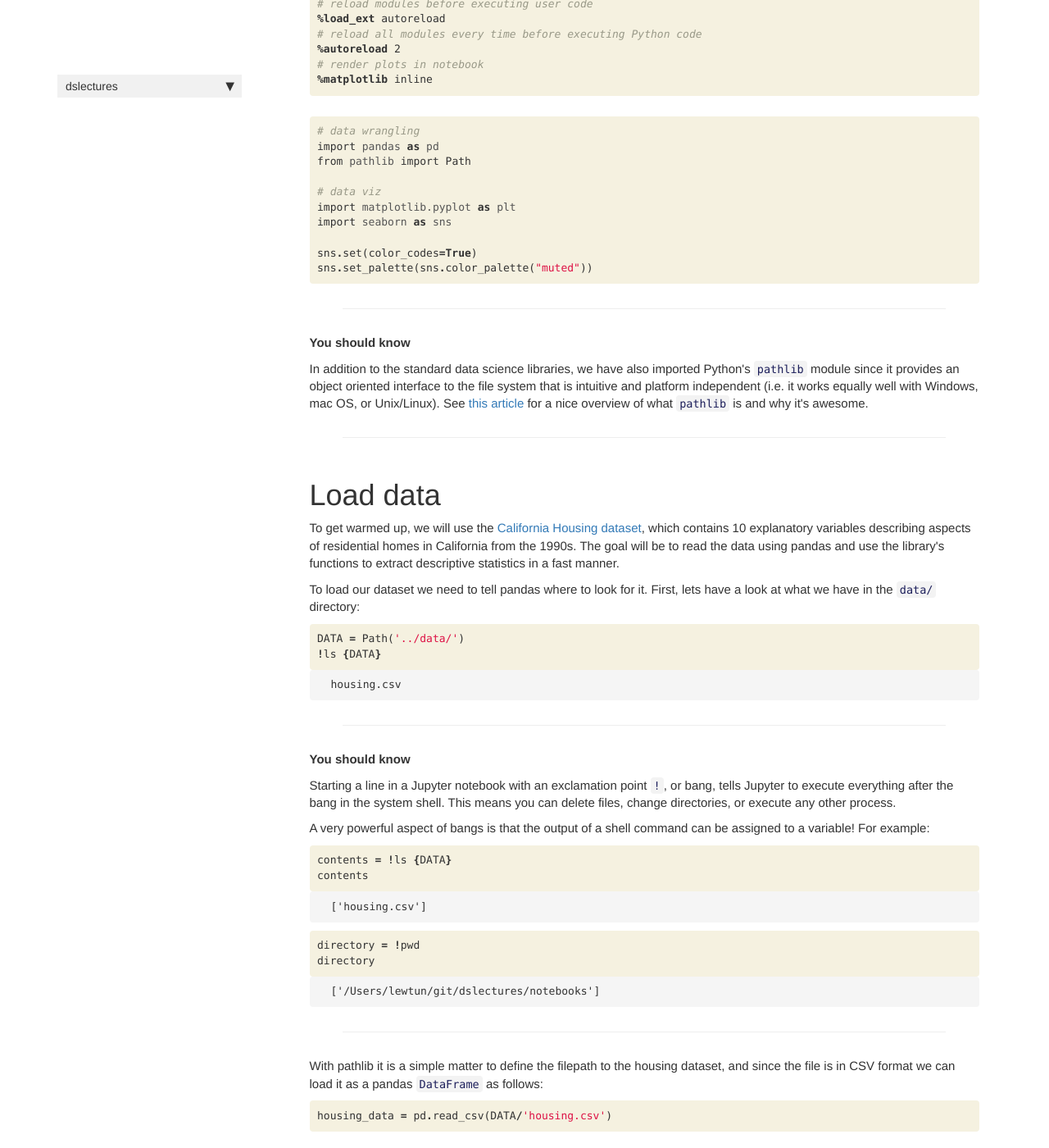
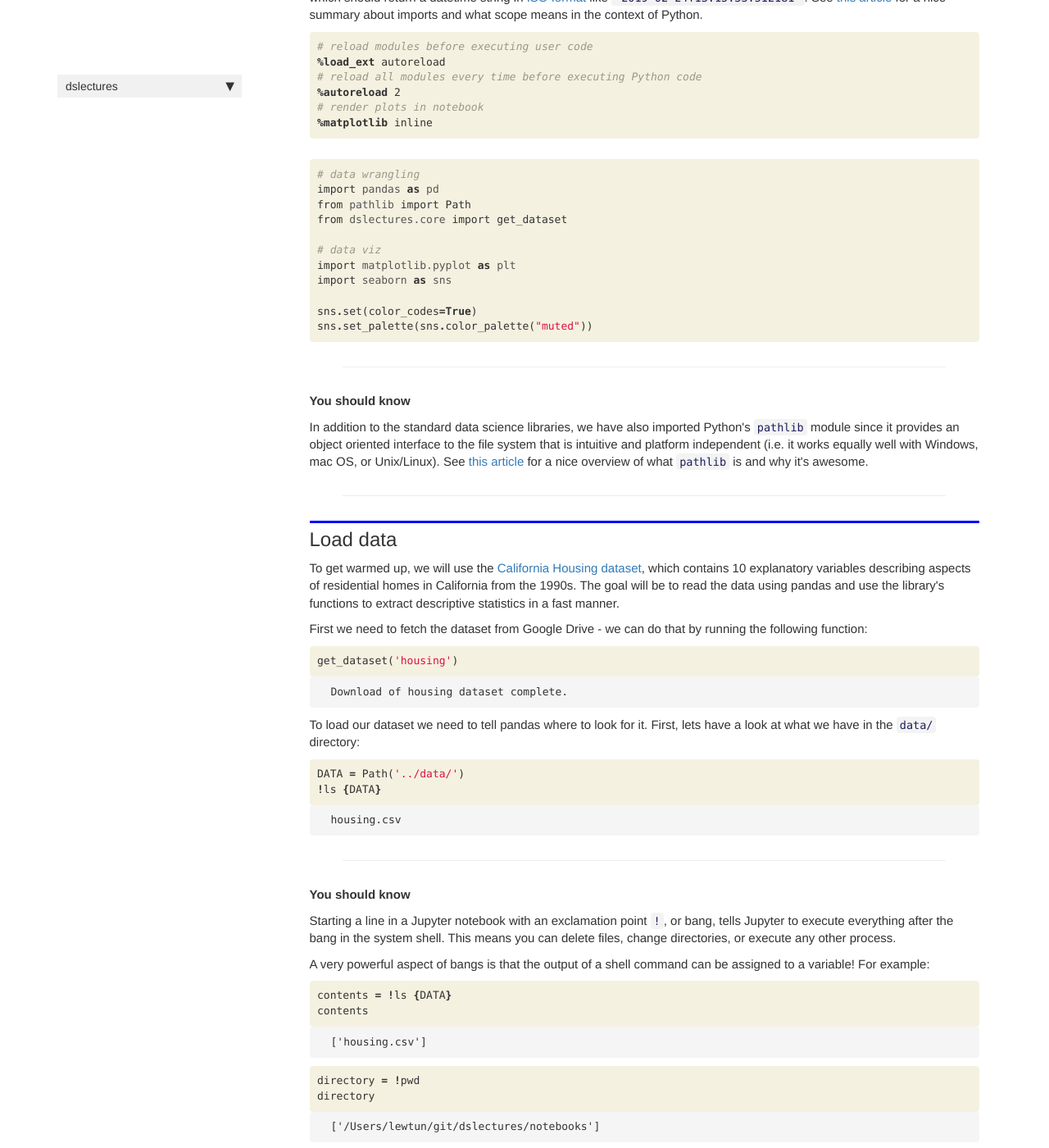
Before and after one commit to lewtun/dslectures, a Jekyll site: the page built from docs/lesson01_intro-to-pandas.html, in a window 1280 px wide and 1400 px high, scrolled down 2847 px. Shown: the whole window at 82% size. Built offline with Jekyll 4.4.1, drawn with Linux system fonts in a browser that asks for light colours; nearby versions of some CDN libraries; comment, search, counter and statistics services are not loaded; some of the changed text lies outside the part shown.

Commit message:
Add housing dataset to fetch function and fix centering of images in lesson01

```diff
--- a/docs/lesson01_intro-to-pandas.html
+++ b/docs/lesson01_intro-to-pandas.html
@@ -24,7 +24,7 @@
 </div>
 <div class="cell border-box-sizing text_cell rendered"><div class="inner_cell">
 <div class="text_cell_render border-box-sizing rendered_html">
-<p><a href="https://mybinder.org/v2/gh/lewtun/dslectures/master?filepath=notebooks%2Flesson01.ipynb"><img src="https://mybinder.org/badge_logo.svg" alt="Binder"></a></p>
+<p><a href="https://mybinder.org/v2/gh/lewtun/dslectures/master?filepath=notebooks%2Flesson01_intro-to-pandas.ipynb"><img src="https://mybinder.org/badge_logo.svg" alt="Binder"></a></p>
 
 </div>
 </div>
@@ -70,8 +70,10 @@
 </div>
 <div class="cell border-box-sizing text_cell rendered"><div class="inner_cell">
 <div class="text_cell_render border-box-sizing rendered_html">
-<p>{% include image.html max-width="400" file="/dslectures/images/pandas.jpeg" %}</p>
-<p style="text-align: center;"> <b>Figure:</b> Not a Python library. </p><p><a href="https://pandas.pydata.org/">pandas</a> is one of the most popular Python libraries in data science and for good reasons. It provides high-level data structures and functions that are designed to make working with <em>structured</em> or <em>tabular</em> data fast, easy, and expressive. In particular, pandas provides fancy indexing capabilities that make it easy to reshape, slice and dice, perform aggregregations, and select subsets of data (and more!). Since data manipulation and cleaning are such important skills in data science, pandas will be one of the primary focuses in the first half of this module.</p>
+<div style="text-align: center">
+{% include image.html max-width="400" file="/dslectures/images/pandas.jpeg" %}
+<p style="text-align: center;"> <b>Figure:</b> Not a Python library. </p>
+</div><p><a href="https://pandas.pydata.org/">pandas</a> is one of the most popular Python libraries in data science and for good reasons. It provides high-level data structures and functions that are designed to make working with <em>structured</em> or <em>tabular</em> data fast, easy, and expressive. In particular, pandas provides fancy indexing capabilities that make it easy to reshape, slice and dice, perform aggregregations, and select subsets of data (and more!). Since data manipulation and cleaning are such important skills in data science, pandas will be one of the primary focuses in the first half of this module.</p>
 <p>The two workhorse data structures of pandas are:</p>
 <ul>
 <li><code>Series</code>: a one-dimensional array-like object that contains a sequence of values and an associated array of data labels, called its <em>index</em>;</li>
@@ -79,8 +81,10 @@
 </ul>
 <p>As a rough idea, you can think of <code>DataFrame</code> objects as "tables" and <code>Series</code> objects as vectors or columns of a table. (The analogy isn't perfect because you can actually use <code>DataFrame</code> objects to represent higher dimensional data using <em>hierarchical indexing</em>; we will learn about this later in the module.) A graphical representation of these data structures is shown in the figure below.</p>
 <p><br></p>
-<p>{% include image.html max-width="700" file="/dslectures/images/dataframe-series.png" %}</p>
-<p style="text-align: center;"> <b>Figure:</b> Graphical representation of the <code>Series</code> and <code>DataFrame</code> objects in pandas. </p><p>Throughout this module, we will use the following import statement for pandas</p>
+<div style="text-align: center">
+{% include image.html max-width="700" file="/dslectures/images/dataframe-series.png" %}
+<p style="text-align: center;"> <b>Figure:</b> Graphical representation of the <code>Series</code> and <code>DataFrame</code> objects in pandas. </p>
+</div><p>Throughout this module, we will use the following import statement for pandas</p>
 <div class="highlight"><pre><span></span><span class="kn">import</span> <span class="nn">pandas</span> <span class="k">as</span> <span class="nn">pd</span>
 </pre></div>
 <p>which is the accepted convention in the community. Thus whenever you see <code>pd</code> in code, you know it's referring to pandas.</p>
@@ -90,7 +94,7 @@
 </div>
 <div class="cell border-box-sizing text_cell rendered"><div class="inner_cell">
 <div class="text_cell_render border-box-sizing rendered_html">
-<h1 id="Import-libraries">Import libraries<a class="anchor-link" href="#Import-libraries">&#182;</a></h1>
+<h2 id="Import-libraries">Import libraries<a class="anchor-link" href="#Import-libraries">&#182;</a></h2>
 </div>
 </div>
 </div>
@@ -141,6 +145,7 @@
 <div class=" highlight hl-ipython3"><pre><span></span><span class="c1"># data wrangling</span>
 <span class="kn">import</span> <span class="nn">pandas</span> <span class="k">as</span> <span class="nn">pd</span>
 <span class="kn">from</span> <span class="nn">pathlib</span> <span class="kn">import</span> <span class="n">Path</span>
+<span class="kn">from</span> <span class="nn">dslectures.core</span> <span class="kn">import</span> <span class="n">get_dataset</span>
 
 <span class="c1"># data viz</span>
 <span class="kn">import</span> <span class="nn">matplotlib.pyplot</span> <span class="k">as</span> <span class="nn">plt</span>
@@ -167,13 +172,47 @@
 </div>
 <div class="cell border-box-sizing text_cell rendered"><div class="inner_cell">
 <div class="text_cell_render border-box-sizing rendered_html">
-<h1 id="Load-data">Load data<a class="anchor-link" href="#Load-data">&#182;</a></h1>
+<h2 id="Load-data">Load data<a class="anchor-link" href="#Load-data">&#182;</a></h2>
 </div>
 </div>
 </div>
 <div class="cell border-box-sizing text_cell rendered"><div class="inner_cell">
 <div class="text_cell_render border-box-sizing rendered_html">
 <p>To get warmed up, we will use the <a href="https://www.kaggle.com/camnugent/california-housing-prices">California Housing dataset</a>, which contains 10 explanatory variables describing aspects of residential homes in California from the 1990s. The goal will be to read the data using pandas and use the library's functions to extract descriptive statistics in a fast manner.</p>
+<p>First we need to fetch the dataset from Google Drive - we can do that by running the following function:</p>
+
+</div>
+</div>
+</div>
+<div class="cell border-box-sizing code_cell rendered">
+<div class="input">
+
+<div class="inner_cell">
+    <div class="input_area">
+<div class=" highlight hl-ipython3"><pre><span></span><span class="n">get_dataset</span><span class="p">(</span><span class="s1">&#39;housing&#39;</span><span class="p">)</span>
+</pre></div>
+
+    </div>
+</div>
+</div>
+
+<div class="output_wrapper">
+<div class="output">
+
+<div class="output_area">
+
+<div class="output_subarea output_stream output_stdout output_text">
+<pre>Download of housing dataset complete.
+</pre>
+</div>
+</div>
+
+</div>
+</div>
+
+</div>
+<div class="cell border-box-sizing text_cell rendered"><div class="inner_cell">
+<div class="text_cell_render border-box-sizing rendered_html">
 <p>To load our dataset we need to tell pandas where to look for it. First, lets have a look at what we have in the <code>data/</code> directory:</p>
 
 </div>
@@ -306,7 +345,7 @@
 </div>
 <div class="cell border-box-sizing text_cell rendered"><div class="inner_cell">
 <div class="text_cell_render border-box-sizing rendered_html">
-<h1 id="Inspect-data">Inspect data<a class="anchor-link" href="#Inspect-data">&#182;</a></h1>
+<h2 id="Inspect-data">Inspect data<a class="anchor-link" href="#Inspect-data">&#182;</a></h2>
 </div>
 </div>
 </div>
@@ -319,7 +358,13 @@
 </div>
 <div class="cell border-box-sizing text_cell rendered"><div class="inner_cell">
 <div class="text_cell_render border-box-sizing rendered_html">
-<h2 id="Head">Head<a class="anchor-link" href="#Head">&#182;</a></h2><p>The <code>DataFrame.head</code> method displays the <em>first</em> five rows of a <code>DataFrame</code>:</p>
+<h3 id="Head">Head<a class="anchor-link" href="#Head">&#182;</a></h3>
+</div>
+</div>
+</div>
+<div class="cell border-box-sizing text_cell rendered"><div class="inner_cell">
+<div class="text_cell_render border-box-sizing rendered_html">
+<p>The <code>DataFrame.head</code> method displays the <em>first</em> five rows of a <code>DataFrame</code>:</p>
 
 </div>
 </div>
@@ -650,7 +695,7 @@
 </div>
 <div class="cell border-box-sizing text_cell rendered"><div class="inner_cell">
 <div class="text_cell_render border-box-sizing rendered_html">
-<h2 id="Tail">Tail<a class="anchor-link" href="#Tail">&#182;</a></h2><p>Similar to <code>DataFrame.head</code>, the <code>DataFrame.tail</code> method returns the <em>last</em> five rows of a <code>DataFrame</code>:</p>
+<h3 id="Tail">Tail<a class="anchor-link" href="#Tail">&#182;</a></h3><p>Similar to <code>DataFrame.head</code>, the <code>DataFrame.tail</code> method returns the <em>last</em> five rows of a <code>DataFrame</code>:</p>
 
 </div>
 </div>
@@ -783,7 +828,7 @@
 </div>
 <div class="cell border-box-sizing text_cell rendered"><div class="inner_cell">
 <div class="text_cell_render border-box-sizing rendered_html">
-<h2 id="Sample">Sample<a class="anchor-link" href="#Sample">&#182;</a></h2><p>Sometimes it is useful to generate a <em>random sample</em> from the <code>DataFrame</code>, which can be achieved as follows:</p>
+<h3 id="Sample">Sample<a class="anchor-link" href="#Sample">&#182;</a></h3><p>Sometimes it is useful to generate a <em>random sample</em> from the <code>DataFrame</code>, which can be achieved as follows:</p>
 
 </div>
 </div>
@@ -917,7 +962,7 @@
 </div>
 <div class="cell border-box-sizing text_cell rendered"><div class="inner_cell">
 <div class="text_cell_render border-box-sizing rendered_html">
-<h2 id="Info">Info<a class="anchor-link" href="#Info">&#182;</a></h2><p>The <code>DataFrame.info</code> method is useful to get a quick description of the data, in particular the total number of row, and each column's type and number of non-null values.</p>
+<h3 id="Info">Info<a class="anchor-link" href="#Info">&#182;</a></h3><p>The <code>DataFrame.info</code> method is useful to get a quick description of the data, in particular the total number of row, and each column's type and number of non-null values.</p>
 
 </div>
 </div>
@@ -1006,7 +1051,7 @@
 </div>
 <div class="cell border-box-sizing text_cell rendered"><div class="inner_cell">
 <div class="text_cell_render border-box-sizing rendered_html">
-<h2 id="Describe">Describe<a class="anchor-link" href="#Describe">&#182;</a></h2>
+<h3 id="Describe">Describe<a class="anchor-link" href="#Describe">&#182;</a></h3>
 </div>
 </div>
 </div>
@@ -1211,7 +1256,13 @@
 </div>
 <div class="cell border-box-sizing text_cell rendered"><div class="inner_cell">
 <div class="text_cell_render border-box-sizing rendered_html">
-<h1 id="A-first-look-a-data-visualisation">A first look a data visualisation<a class="anchor-link" href="#A-first-look-a-data-visualisation">&#182;</a></h1><p>Another quick way to get a feel for the type of numeric data that you are dealing with is to plot one or more of the following:</p>
+<h2 id="A-first-look-a-data-visualisation">A first look a data visualisation<a class="anchor-link" href="#A-first-look-a-data-visualisation">&#182;</a></h2>
+</div>
+</div>
+</div>
+<div class="cell border-box-sizing text_cell rendered"><div class="inner_cell">
+<div class="text_cell_render border-box-sizing rendered_html">
+<p>Another quick way to get a feel for the type of numeric data that you are dealing with is to plot one or more of the following:</p>
 <ul>
 <li><strong>Histograms:</strong> shows the number of instances (on the vertical axis) that have a given value range (on the horizontal axis). Useful for understanding the <em>shape</em> of a single variable.</li>
 <li><strong>Correlation matrix heatmap:</strong> shows how much each column correlates with each other column with a color gradient. Useful for quickly seeing which variables <em>correlate most strongly</em> with the variable of interest.</li>
@@ -1224,7 +1275,13 @@
 </div>
 <div class="cell border-box-sizing text_cell rendered"><div class="inner_cell">
 <div class="text_cell_render border-box-sizing rendered_html">
-<h2 id="Histograms">Histograms<a class="anchor-link" href="#Histograms">&#182;</a></h2><p>Histograms are one of the most simple, yet powerful types of data visualisation. They can quickly tell us which values are most frequent, whether there are outliers and more. To create a histogram in seaborn, we can use the <code>seaborn.distplot</code> method which expects a <code>Series</code> object with <em>no missing values</em>.</p>
+<h3 id="Histograms">Histograms<a class="anchor-link" href="#Histograms">&#182;</a></h3>
+</div>
+</div>
+</div>
+<div class="cell border-box-sizing text_cell rendered"><div class="inner_cell">
+<div class="text_cell_render border-box-sizing rendered_html">
+<p>Histograms are one of the most simple, yet powerful types of data visualisation. They can quickly tell us which values are most frequent, whether there are outliers and more. To create a histogram in seaborn, we can use the <code>seaborn.distplot</code> method which expects a <code>Series</code> object with <em>no missing values</em>.</p>
 
 </div>
 </div>
@@ -1271,7 +1328,7 @@
 <div class="cell border-box-sizing text_cell rendered"><div class="inner_cell">
 <div class="text_cell_render border-box-sizing rendered_html">
 <hr>
-<h3 id="Exercise-#1">Exercise #1<a class="anchor-link" href="#Exercise-#1">&#182;</a></h3><p>Create a histogram of the <code>median_income</code> attribute. Does it look like it was expressed in US dollars? What do you think might explain the possible range of values in the data?</p>
+<h4 id="Exercise-#1">Exercise #1<a class="anchor-link" href="#Exercise-#1">&#182;</a></h4><p>Create a histogram of the <code>median_income</code> attribute. Does it look like it was expressed in US dollars? What do you think might explain the possible range of values in the data?</p>
 <hr>
 
 </div>
@@ -1279,7 +1336,7 @@
 </div>
 <div class="cell border-box-sizing text_cell rendered"><div class="inner_cell">
 <div class="text_cell_render border-box-sizing rendered_html">
-<h2 id="Correlation-matrix-heatmap">Correlation matrix heatmap<a class="anchor-link" href="#Correlation-matrix-heatmap">&#182;</a></h2>
+<h3 id="Correlation-matrix-heatmap">Correlation matrix heatmap<a class="anchor-link" href="#Correlation-matrix-heatmap">&#182;</a></h3>
 </div>
 </div>
 </div>
@@ -1351,7 +1408,7 @@
 <div class="cell border-box-sizing text_cell rendered"><div class="inner_cell">
 <div class="text_cell_render border-box-sizing rendered_html">
 <hr>
-<h3 id="Exercise-#2">Exercise #2<a class="anchor-link" href="#Exercise-#2">&#182;</a></h3><ul>
+<h4 id="Exercise-#2">Exercise #2<a class="anchor-link" href="#Exercise-#2">&#182;</a></h4><ul>
 <li>Which attribute is the most promising to predict the median house value?</li>
 <li>How can you interpret the small negative correlation between the latitude and the median house value?</li>
 </ul>
@@ -1404,16 +1461,18 @@
 <p><strong>You should know</strong></p>
 <p>Whenever you hear the word "correlation", most people are usually referring to the <a href="https://en.wikipedia.org/wiki/Pearson_correlation_coefficient"><em>standard correlation coefficient</em></a> $\rho_{X,Y}$ (also called <em>Pearson's r</em>) between a pair of random variables $X$ and $Y$:</p>
 $$ \rho_{X,Y} = \frac{\mathrm{cov}(X,Y)}{\sigma_X\sigma_Y} \,,$$<p>where $\sigma_{X,Y}$ is the standard deviation of $X,Y$ and $\mathrm{cov}$ is the covariance. This coefficient ranges from -1 to 1; when it is close to 1 (-1) it means there is a strong positive (negative) correlation. When the coefficient is close to 0 it means there is no linear correlation. The figure below show various plots along with the correlation coefficient between their horizontal and vertical axes.</p>
-<p><br>
-{% include image.html max-width="650" file="/dslectures/images/correlation.png" %}</p>
-<p style="text-align: center;"> <b>Figure:</b> Standard correlation coefficient of various datasets. (source: Wikipedia) </p><hr>
-
-</div>
-</div>
-</div>
-<div class="cell border-box-sizing text_cell rendered"><div class="inner_cell">
-<div class="text_cell_render border-box-sizing rendered_html">
-<h2 id="Scatter-plots">Scatter plots<a class="anchor-link" href="#Scatter-plots">&#182;</a></h2>
+<p><br></p>
+<div style="text-align: center">
+{% include image.html max-width="650" file="/dslectures/images/correlation.png" %}
+<p style="text-align: center;"> <b>Figure:</b> Standard correlation coefficient of various datasets. (source: Wikipedia) </p>
+</div><hr>
+
+</div>
+</div>
+</div>
+<div class="cell border-box-sizing text_cell rendered"><div class="inner_cell">
+<div class="text_cell_render border-box-sizing rendered_html">
+<h3 id="Scatter-plots">Scatter plots<a class="anchor-link" href="#Scatter-plots">&#182;</a></h3>
 </div>
 </div>
 </div>
@@ -1497,8 +1556,8 @@
 <div class="cell border-box-sizing text_cell rendered"><div class="inner_cell">
 <div class="text_cell_render border-box-sizing rendered_html">
 <hr>
-<h3 id="Exercise-#3">Exercise #3<a class="anchor-link" href="#Exercise-#3">&#182;</a></h3><p>Why do you think we see a horizontal line at around $500,000?</p>
-<h3 id="Exercise-#4">Exercise #4<a class="anchor-link" href="#Exercise-#4">&#182;</a></h3><p>Visit the seaborn <a href="https://seaborn.pydata.org/">website</a> and explore the available plotting functions and apply them to attributes in the housing dataset.</p>
+<h4 id="Exercise-#3">Exercise #3<a class="anchor-link" href="#Exercise-#3">&#182;</a></h4><p>Why do you think we see a horizontal line at around $500,000?</p>
+<h4 id="Exercise-#4">Exercise #4<a class="anchor-link" href="#Exercise-#4">&#182;</a></h4><p>Visit the seaborn <a href="https://seaborn.pydata.org/">website</a> and explore the available plotting functions and apply them to attributes in the housing dataset.</p>
 <hr>
 
 </div>
--- a/dslectures/core.py
+++ b/dslectures/core.py
@@ -14,7 +14,8 @@
     """
 
     name_to_id = {'embeddings': '1dRwSXbFTcQbn8c3V24G92wFY4DXZ1SDt',
-                  'imdb': '1wF0YEmQOwceJz2d6w4CfhBgydU87dPGl'}
+                  'imdb': '1wF0YEmQOwceJz2d6w4CfhBgydU87dPGl',
+                  'housing': '1d7oOKdDmZFx8wf0c8OfuTW1FpUyJHABh'}
 
     if dataset_name in name_to_id:
         try:
```
Also changed, not shown: docs/core.html (+36 -2 lines), 3 other files.
